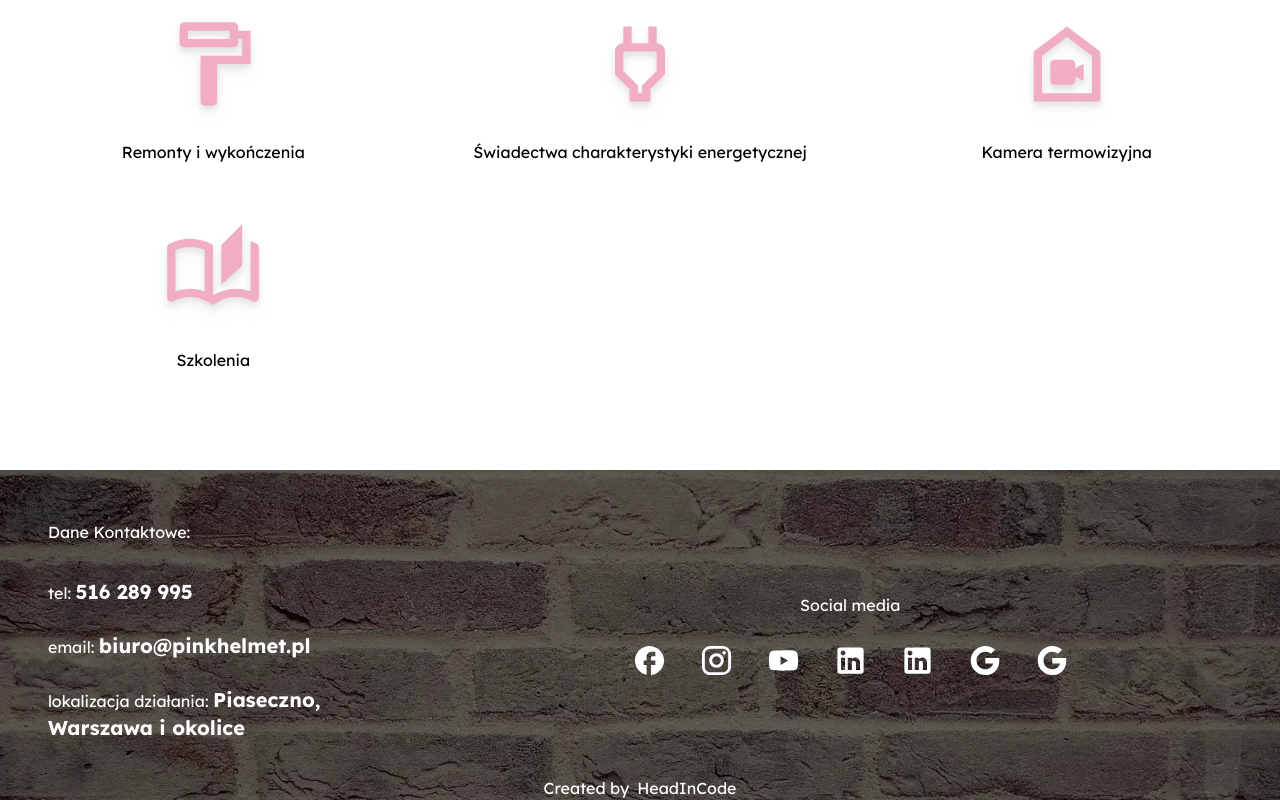
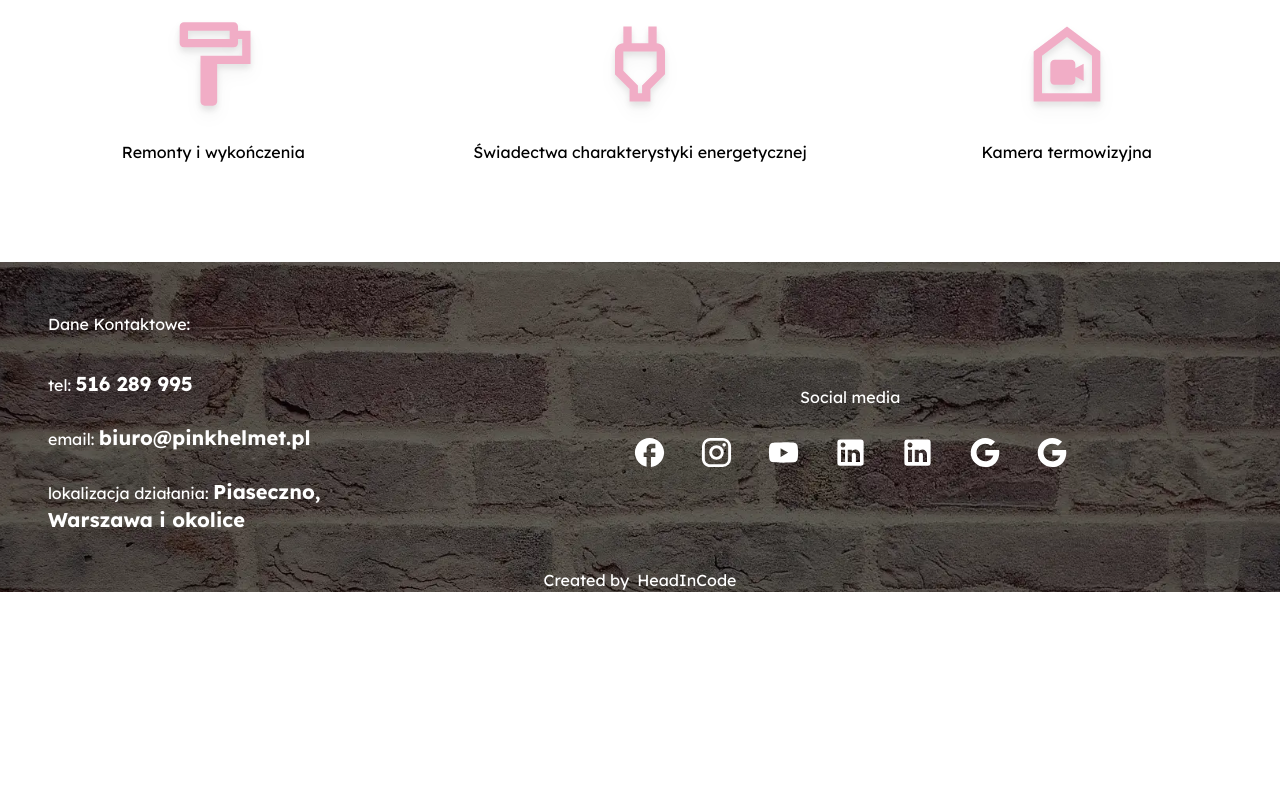
Before and after one commit to PinkHelmet/pink, a Next.js app: page / in a window 1280 px wide. Shown: the part 1962-2762 px from the top of the page. After the commit the page ends 2554 px from the top, so only its background shows below. Built offline with nearby package versions, Linux system fonts and the light colour scheme; a web font is replaced by a local one.

Commit message:
Update index.js

```diff
--- a/pages/index.js
+++ b/pages/index.js
@@ -219,16 +219,6 @@ export default function Home(props) {
                 <p className="text-center">Kamera termowizyjna</p>
               </Link>
             </motion.div>
-
-            <motion.div className="flex flex-col justify-center w-1/2 md:w-1/3 p-6">
-              <Link href="courses" className="text-center">
-                <AutoStoriesOutlined
-                  style={{ fontSize: 100 }}
-                  className="w-full mb-4 mx-auto drop-shadow-lg text-pink-rose"
-                />
-                <p className="text-center">Szkolenia</p>
-              </Link>
-            </motion.div>
           </div>
         </motion.div>
       </section>
```
